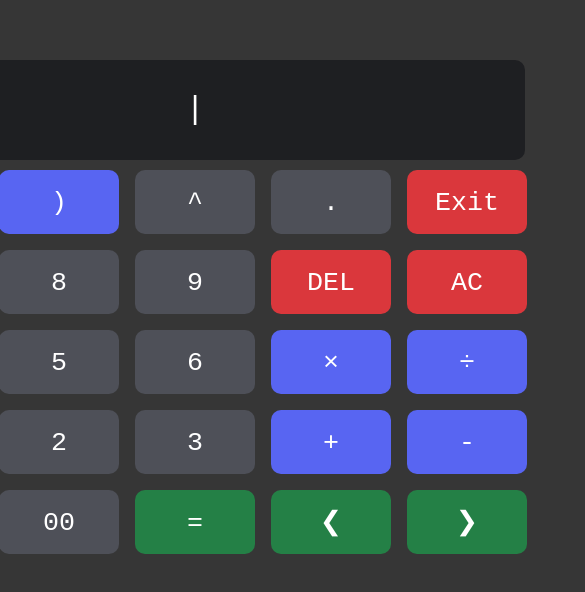
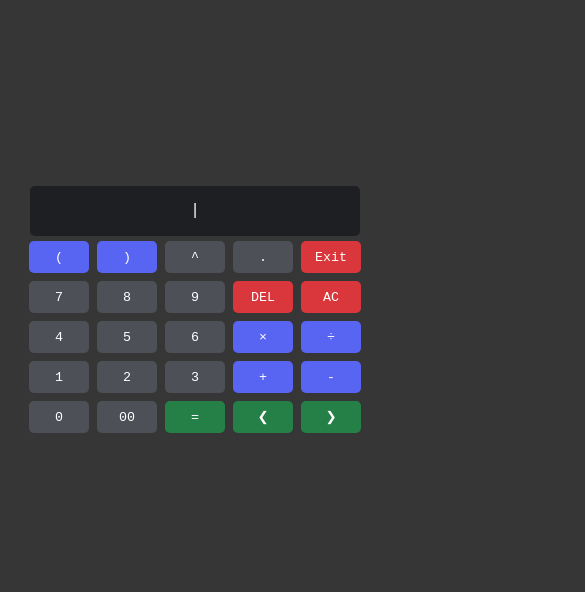
Before and after one commit to lorypelli/Advanced-Calculator, a website built with Vite: page index.html in a window 390 px wide. Shown: the part 110-702 px from the top of the page, 585 px wide, since content can reach past the window. Built offline with nearby package versions, Linux system fonts and the light colour scheme; a web font is replaced by a local one.

Commit message:
fix responsive and meta tags

```diff
--- a/index.html
+++ b/index.html
@@ -3,6 +3,9 @@
 	<head>
 		<meta charset="utf-8">
 		<meta name="viewport" content="width=device-width, initial-scale=1">
+    <meta name="description" content="An Advanced Calculator to make fast and easy calculations">
+    <meta name="og:title" content="Advanced Calculator">
+    <meta name="og:description" content="An Advanced Calculator to make fast and easy calculations">
 		<link rel="stylesheet" href="https://fonts.googleapis.com/css2?family=Martian+Mono:wght@600&display=swap">
     <link rel="favicon" href="./favicon.ico">
 		<title>Advanced Calculator</title>
--- a/src/style.css
+++ b/src/style.css
@@ -16,7 +16,7 @@ body {
   justify-content: center;
   margin: 0 auto;
   height: 100vh;
-  transform: scale(2);
+  transform: scale(2.5);
 }
 
 #result {
@@ -109,3 +109,27 @@ button {
   border-color: #363636;
   border-radius: 10px;
 }
+
+@media only screen and (max-width: 850px) {
+  body {
+    transform: scale(2);
+  }
+}
+
+@media only screen and (max-width: 680px) {
+  body {
+    transform: scale(1.5);
+  }
+}
+
+@media only screen and (max-width: 520px) {
+  body {
+    transform: scale(1);
+  }
+}
+
+@media only screen and (max-width: 340px) {
+  body {
+    transform: scale(0.75);
+  }
+}
```
